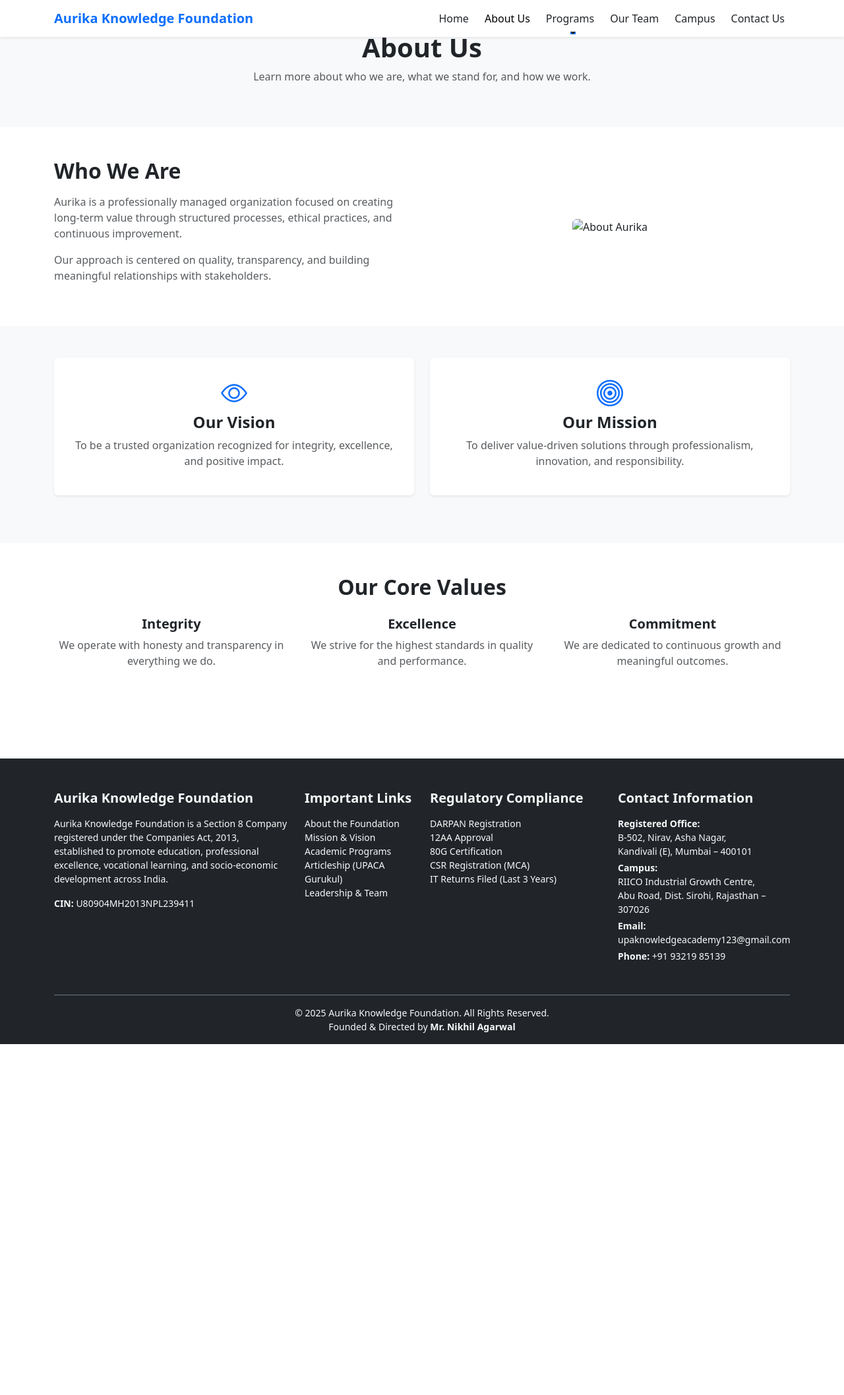
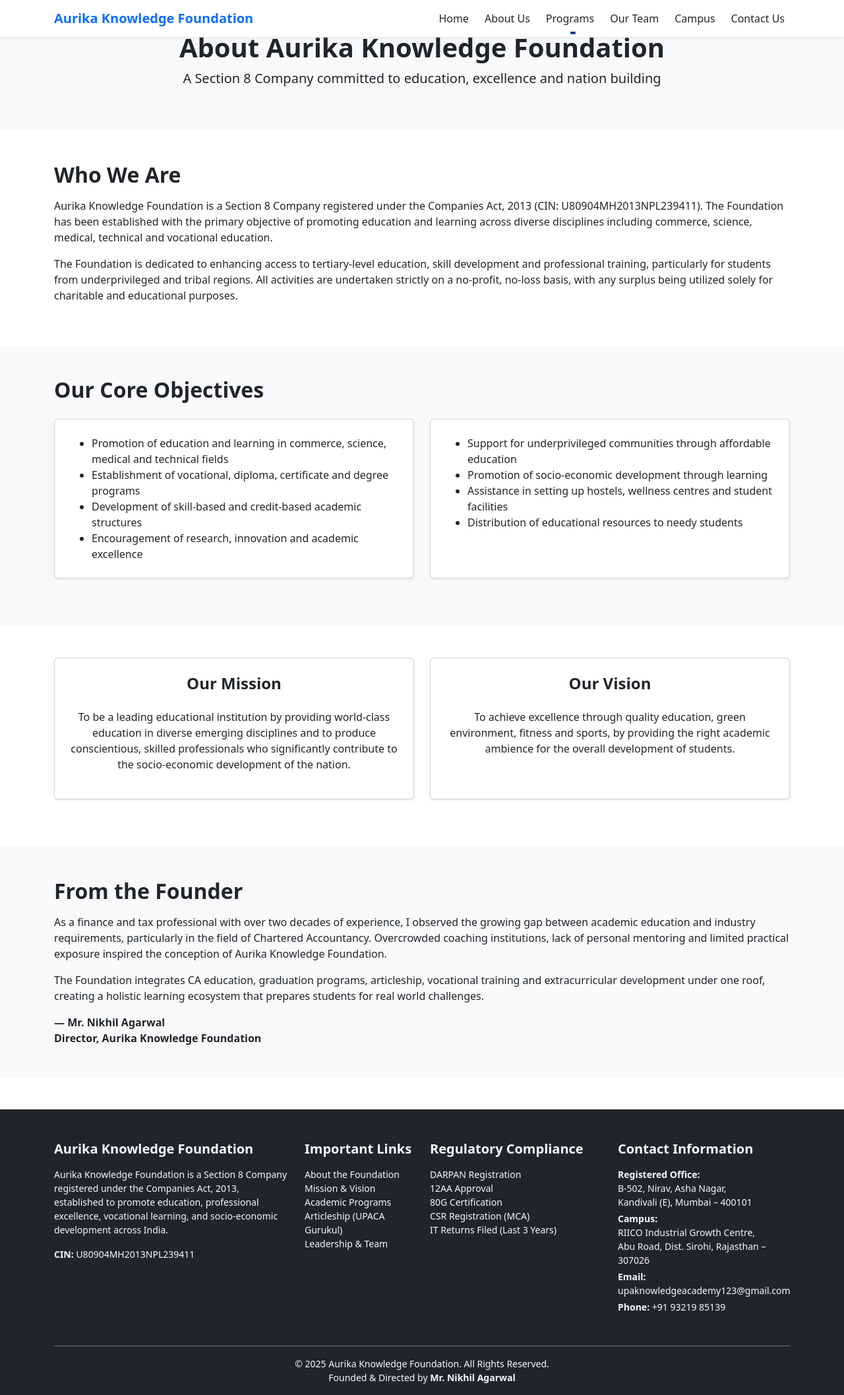
Before and after one commit to VirtusStack/aurika-web, a PHP site: page /about.php in a window 1280 px wide. Shown: the whole page at 66% size. Before the commit the page ends 1583 px from the top, so only its background shows below. Run offline with PHP 8.4, Linux system fonts and the light colour scheme; data that the repository does not hold is empty; some libraries are stand-ins or nearby versions.

Commit message:
Update about.php

```diff
--- a/about.php
+++ b/about.php
@@ -1,106 +1,136 @@
-<?php
-// Current page variable for active menu
-$currentPage = 'about.php';
-include 'templates/include/header.php';
-?>
-
-<!-- Top heading section for About page -->
-<section class="page-header bg-light py-5">
+<?php include __DIR__ . '/templates/include/header.php'; ?>
+<!--  ABOUT US : AURIKA KNOWLEDGE FOUNDATION -->
+<!-- PAGE HEADER -->
+<section class="py-5 bg-light">
   <div class="container text-center">
-    <h1 class="fw-bold">About Us</h1>
-    <p class="text-muted mt-2">
-      Learn more about who we are, what we stand for, and how we work.
+    <h1 class="fw-bold">About Aurika Knowledge Foundation</h1>
+    <p class="lead mt-2">
+      A Section 8 Company committed to education, excellence and nation building
     </p>
   </div>
 </section>
 
+<!-- ABOUT FOUNDATION -->
+<section class="py-5">
+  <div class="container">
 
-<!-- General introduction about the organization -->
-<section class="about-intro py-5">
+    <h2 class="fw-bold mb-3">Who We Are</h2>
+
+    <p>
+      Aurika Knowledge Foundation is a Section 8 Company registered under the
+      Companies Act, 2013 (CIN: U80904MH2013NPL239411). The Foundation has been
+      established with the primary objective of promoting education and learning
+      across diverse disciplines including commerce, science, medical, technical
+      and vocational education.
+    </p>
+
+    <p>
+      The Foundation is dedicated to enhancing access to tertiary-level education,
+      skill development and professional training, particularly for students from
+      underprivileged and tribal regions. All activities are undertaken strictly
+      on a no-profit, no-loss basis, with any surplus being utilized solely for
+      charitable and educational purposes.
+    </p>
+
+  </div>
+</section>
+
+<!-- OBJECTS & ACTIVITIES -->
+<section class="py-5 bg-light">
   <div class="container">
-    <div class="row align-items-center">
 
-      <!-- Text Content -->
-      <div class="col-md-6">
-        <h2 class="fw-bold mb-3">Who We Are</h2>
-        <p class="text-muted">
-          Aurika is a professionally managed organization focused on creating long-term value
-          through structured processes, ethical practices, and continuous improvement.
-        </p>
-        <p class="text-muted">
-          Our approach is centered on quality, transparency, and building meaningful relationships
-          with stakeholders.
-        </p>
+    <h2 class="fw-bold mb-4">Our Core Objectives</h2>
+
+    <div class="row">
+
+      <div class="col-md-6 mb-4">
+        <div class="card h-100 shadow-sm p-4">
+          <ul class="mb-0">
+            <li>Promotion of education and learning in commerce, science, medical and technical fields</li>
+            <li>Establishment of vocational, diploma, certificate and degree programs</li>
+            <li>Development of skill-based and credit-based academic structures</li>
+            <li>Encouragement of research, innovation and academic excellence</li>
+          </ul>
+        </div>
       </div>
 
-      <!-- Image -->
-      <div class="col-md-6 text-center">
-        <!-- Replace image later with real organization image -->
-        <img src="https://via.placeholder.com/500x350"  class="img-fluid rounded" alt="About Aurika">
+      <div class="col-md-6 mb-4">
+        <div class="card h-100 shadow-sm p-4">
+          <ul class="mb-0">
+            <li>Support for underprivileged communities through affordable education</li>
+            <li>Promotion of socio-economic development through learning</li>
+            <li>Assistance in setting up hostels, wellness centres and student facilities</li>
+            <li>Distribution of educational resources to needy students</li>
+          </ul>
+        </div>
       </div>
 
     </div>
+
   </div>
 </section>
 
+<!-- MISSION & VISION -->
+<section class="py-5">
+  <div class="container">
 
-<!-- Organization vision and mission -->
-<section class="vision-mission bg-light py-5">
-  <div class="container">
     <div class="row text-center">
 
-      <!-- Vision -->
       <div class="col-md-6 mb-4">
-        <div class="p-4 h-100 shadow-sm bg-white rounded">
-          <i class="bi bi-eye fs-1 text-primary mb-3"></i>
-          <h4 class="fw-bold">Our Vision</h4>
-          <p class="text-muted">
-            To be a trusted organization recognized for integrity, excellence, and positive impact.
+        <div class="card h-100 shadow-sm p-4">
+          <h4 class="fw-bold">Our Mission</h4>
+          <p class="mt-3">
+            To be a leading educational institution by providing world-class
+            education in diverse emerging disciplines and to produce
+            conscientious, skilled professionals who significantly contribute
+            to the socio-economic development of the nation.
           </p>
         </div>
       </div>
 
-      <!-- Mission -->
       <div class="col-md-6 mb-4">
-        <div class="p-4 h-100 shadow-sm bg-white rounded">
-          <i class="bi bi-bullseye fs-1 text-primary mb-3"></i>
-          <h4 class="fw-bold">Our Mission</h4>
-          <p class="text-muted">
-            To deliver value-driven solutions through professionalism, innovation, and responsibility.
+        <div class="card h-100 shadow-sm p-4">
+          <h4 class="fw-bold">Our Vision</h4>
+          <p class="mt-3">
+            To achieve excellence through quality education, green environment,
+            fitness and sports, by providing the right academic ambience for the
+            overall development of students.
           </p>
         </div>
       </div>
 
     </div>
+
   </div>
 </section>
 
-<!-- Key values of the organization -->
-<section class="core-values py-5">
-  <div class="container text-center">
+<!-- FOUNDER MESSAGE -->
+<section class="py-5 bg-light">
+  <div class="container">
 
-    <h2 class="fw-bold mb-4">Our Core Values</h2>
+    <h2 class="fw-bold mb-3">From the Founder</h2>
 
-    <div class="row">
+    <p>
+      As a finance and tax professional with over two decades of experience,
+      I observed the growing gap between academic education and industry
+      requirements, particularly in the field of Chartered Accountancy.
+      Overcrowded coaching institutions, lack of personal mentoring and limited
+      practical exposure inspired the conception of Aurika Knowledge Foundation.
+    </p>
 
-      <div class="col-md-4 mb-4">
-        <h5 class="fw-bold">Integrity</h5>
-        <p class="text-muted">We operate with honesty and transparency in everything we do.</p>
-      </div>
+    <p>
+      The Foundation integrates CA education, graduation programs, articleship,
+      vocational training and extracurricular development under one roof,
+      creating a holistic learning ecosystem that prepares students for real
+      world challenges.
+    </p>
 
-      <div class="col-md-4 mb-4">
-        <h5 class="fw-bold">Excellence</h5>
-        <p class="text-muted">We strive for the highest standards in quality and performance.</p>
-      </div>
+    <p class="fw-semibold mb-0">
+      — Mr. Nikhil Agarwal<br>
+      Director, Aurika Knowledge Foundation
+    </p>
 
-      <div class="col-md-4 mb-4">
-        <h5 class="fw-bold">Commitment</h5>
-        <p class="text-muted">We are dedicated to continuous growth and meaningful outcomes.</p>
-      </div>
-
-    </div>
   </div>
 </section>
 
-
-<?php include 'templates/include/footer.php'; ?>
+<?php include __DIR__ . '/templates/include/footer.php'; ?>
```
